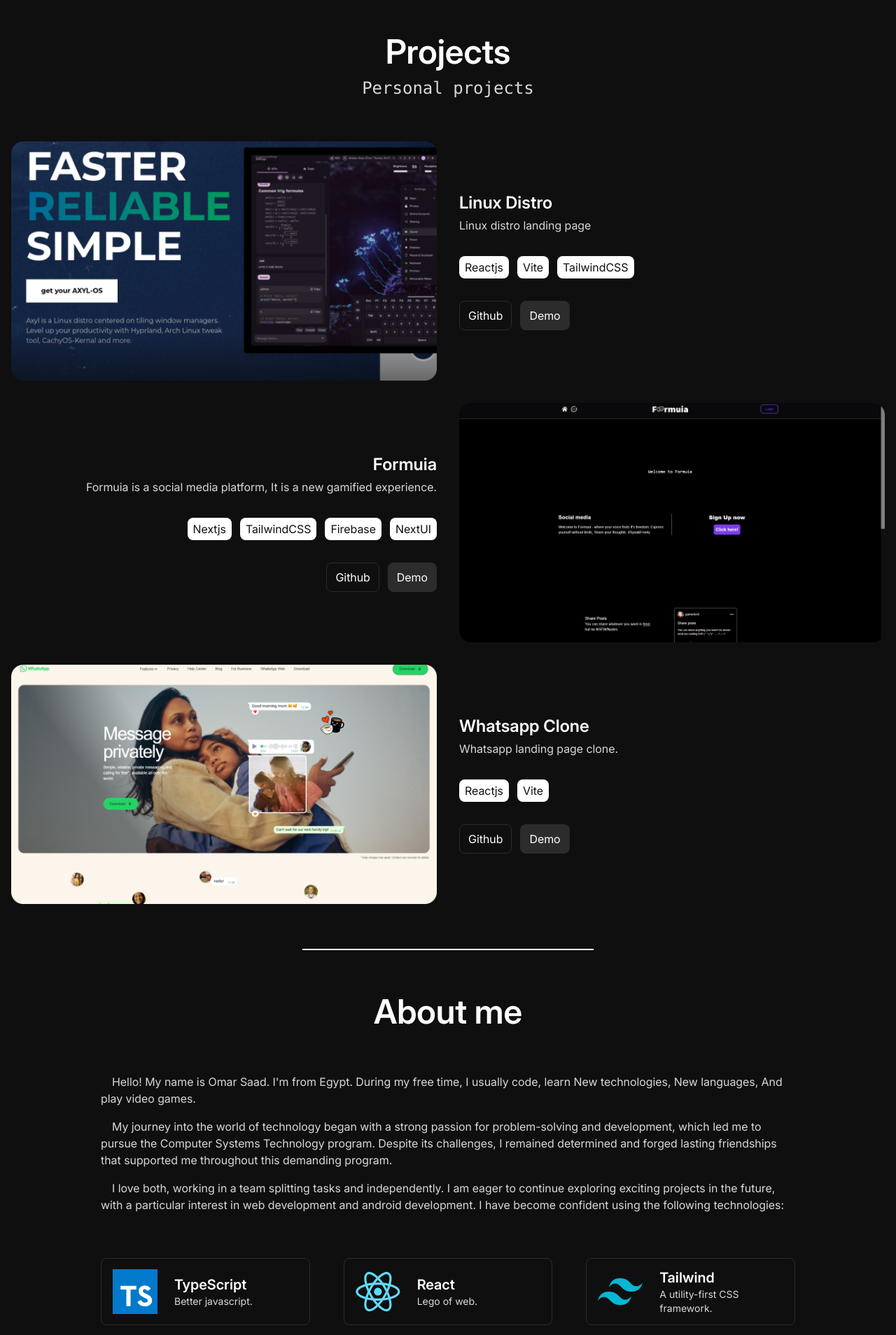
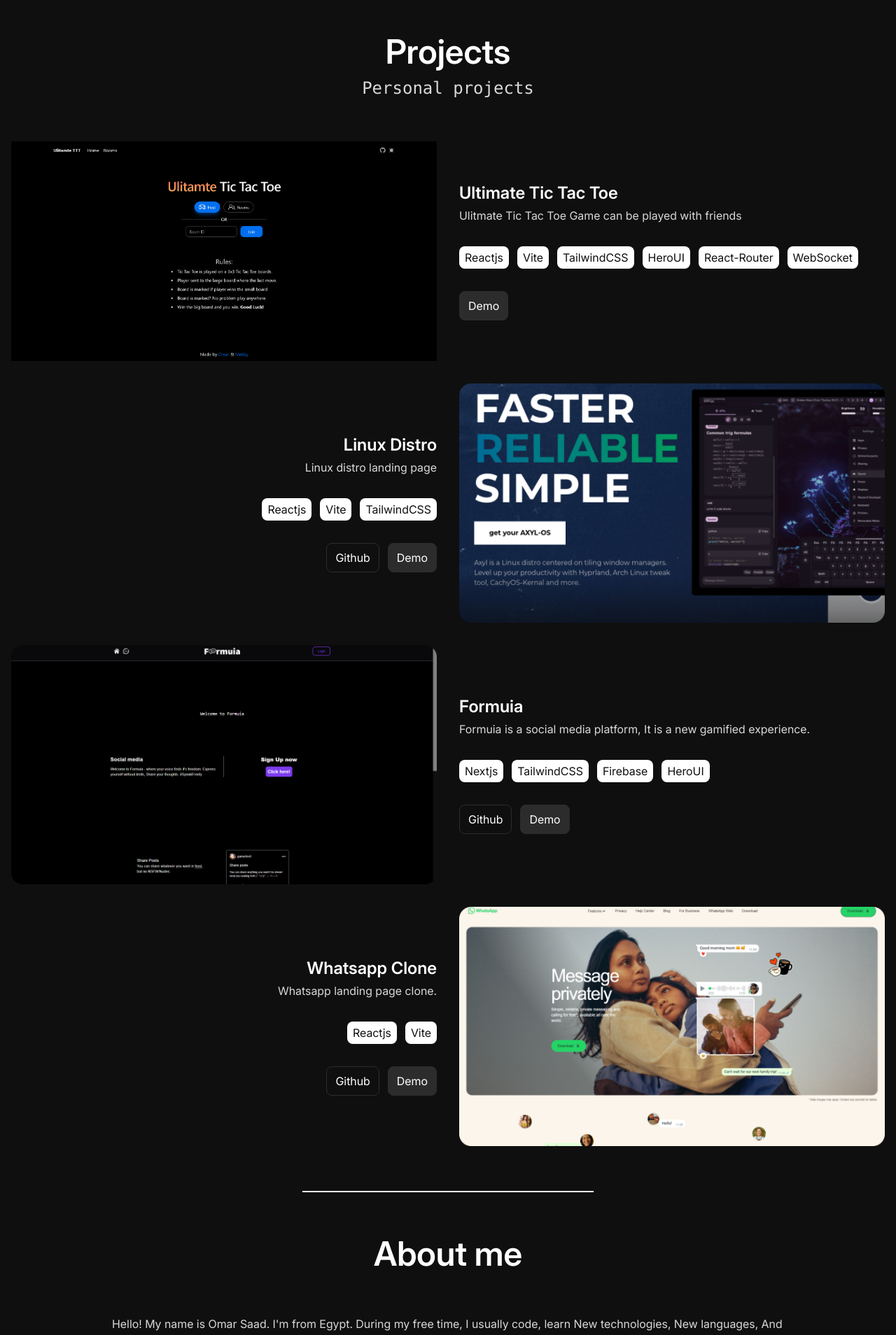
Before and after one commit to OmarIsADev/portfolio-v2, a React (Vite) app: page / in a window 1280 px wide. Shown: the part 880-2788 px from the top of the page at 70% size. Built offline with nearby package versions, Linux system fonts and the light colour scheme.

Commit message:
Mobile ui, thesis and about me changed, added project ultimate ttt

```diff
--- a/package.json
+++ b/package.json
@@ -29,7 +29,7 @@
     "prettier": "^3.3.3",
     "prettier-plugin-tailwindcss": "^0.6.8",
     "tailwindcss": "^3.4.15",
-    "vite": "^5.4.10",
+    "vite": "^5.1",
     "vite-plugin-svgr": "^4.3.0"
   }
 }
--- a/src/components/tech.jsx
+++ b/src/components/tech.jsx
@@ -1,11 +1,17 @@
-export default function Tech({title, image, description}) {
+export default function Tech({ title, image, summary, description }) {
   return (
-    <div className="flex flex-row gap-6 w-full h-24 items-center border border-[var(--primary)] rounded-lg px-4 py-2">
-        <img className="col-span-1 h-16 w-16" src={image} alt={title} />
-        <div className="col-span-3 flex flex-col">
-            <h2 className="text-xl">{title}</h2>
-            <p className="text-sm">{description}</p>
+    <div id={title} className="group flex h-24 w-full flex-row items-center gap-6 rounded-lg border border-[var(--primary)] px-4 py-2 relative">
+      <img className="col-span-1 h-16 w-16" src={image} alt={title} />
+      <div className="col-span-3 flex w-full flex-col">
+        <h2 className="text-xl">{title}</h2>
+        <p className="text-sm">{summary}</p>
+        <div
+          style={{ width: document.getElementById(title)?.clientWidth }}
+          className="absolute top-[calc(100%+10px)] z-10 h-0 overflow-hidden rounded-md border left-0 border-zinc-600 bg-[var(--primary)] p-0 opacity-0 transition-opacity group-hover:h-fit group-hover:p-4 group-hover:opacity-100"
+        >
+          <p>{description}</p>
         </div>
+      </div>
     </div>
-  )
+  );
 }
--- a/src/sections/about.jsx
+++ b/src/sections/about.jsx
@@ -10,41 +10,52 @@
   {
     title: "TypeScript",
     image: ts,
-    description: "Better javascript.",
+    summary: "Better javascript.",
+    description:
+      "TypeScript is a typed superset of JavaScript Which helps finding bugs in your code in the development phase.",
   },
   {
-    title: "React",
+    title: "Reactjs",
     image: react,
-    description: "Lego of web.",
+    summary: "Lego of web.",
+    description:
+      "A JavaScript library for building user interfaces, Helps breaking down complex UIs into easy-to-manage pieces of code that can be reused across the site 'components'.",
   },
   {
     title: "Tailwind",
     image: tailwind,
-    description: "A utility-first CSS framework.",
+    summary: "A utility-first CSS framework.",
+    description: "A utility-first CSS framework for rapidly building custom designs."
   },
   {
     title: "Next.js",
     image: next,
-    description: "React with tools and faster development.",
+    summary: "React with tools and faster development.",
+    description: "It's a Reactjs Framework that includes tools ready for production and faster development."
   },
   {
     title: "Supabase",
     image: supabase,
-    description: "A ready to use backend.",
+    summary: "A ready to use backend.",
+    description: "A ready to use backend instead of building backend from scratch to save time."
   },
   {
     title: "Firebase",
     image: firebase,
-    description: "Google's ready to use backend.",
-  }
-]
+    summary: "Google's ready to use backend.",
+    description: "Google's ready to use backend instead of building backend from scratch to save time."
+  },
+];
 
 export default function About() {
   return (
-    <div id="about" className="flex flex-col items-center gap-16 lg:px-32 sm:px-16 px-6 *:max-w-5xl">
+    <div
+      id="about"
+      className="flex flex-col items-center gap-16 px-6 *:max-w-5xl sm:px-16 lg:px-32"
+    >
       <h2>About me</h2>
 
-      <div className="*:indent-4 flex flex-col gap-4 max-w-2xl md:!p-0">
+      <div className="flex max-w-2xl flex-col gap-4 *:indent-4 md:!p-0">
         <p>
           Hello! My name is Omar Saad. I&apos;m from Egypt. During my free time,
           I usually code, learn New technologies, New languages, And play video
@@ -65,8 +76,7 @@
         </p>
       </div>
 
-      <div className="grid xl:grid-cols-3 md:grid-cols-2 gap-12 justify-center">
-
+      <div className="grid justify-center gap-12 md:grid-cols-2 xl:grid-cols-3">
         {techs.map((tech) => (
           <Tech key={tech.title} {...tech} />
         ))}
--- a/src/sections/projects.jsx
+++ b/src/sections/projects.jsx
@@ -2,8 +2,16 @@
 import axyl from "../assets/projects/axyl.png";
 import formuia from "../assets/projects/formuia.png";
 import whatsapp from "../assets/projects/whatsapp.png";
+import uttt from "../assets/projects/uttt.png"
 
 const projects = [
+  {
+    header: "Ultimate Tic Tac Toe",
+    description: "Ulitmate Tic Tac Toe Game can be played with friends",
+    img:uttt,
+    demo: "http://ttt.chatty.social",
+    stack: ["Reactjs", "Vite", "TailwindCSS", "HeroUI", "React-Router", "WebSocket"]
+  },
   {
     header: "Linux Distro",
     description: "Linux distro landing page",
@@ -19,7 +27,7 @@
     img: formuia,
     demo: "https://formuia.vercel.app",
     github: "https://github.com/omarisadev/formuia",
-    stack: ["Nextjs", "TailwindCSS", "Firebase", "NextUI"],
+    stack: ["Nextjs", "TailwindCSS", "Firebase", "HeroUI"],
   },
   {
     header: "Whatsapp Clone",
--- a/src/sections/thesis.jsx
+++ b/src/sections/thesis.jsx
@@ -18,8 +18,8 @@
       <div className="z-10 flex flex-col items-start gap-2.5 max-sm:items-center">
         <h1 className="max-sm:text-7xl">Welcome!</h1>
         <h3 className="w-fit max-sm:max-w-[80vw]">
-          My name is Omar,
-          <br /> I&apos;m a Fullstack web Developer.
+          Omar,
+          <br /> A Fullstack web Developer.
         </h3>
       </div>
     </div>
```
Also changed, not shown: src/assets/projects/uttt.png (added), 1 other file (tests, documents, lock files or other folders).
